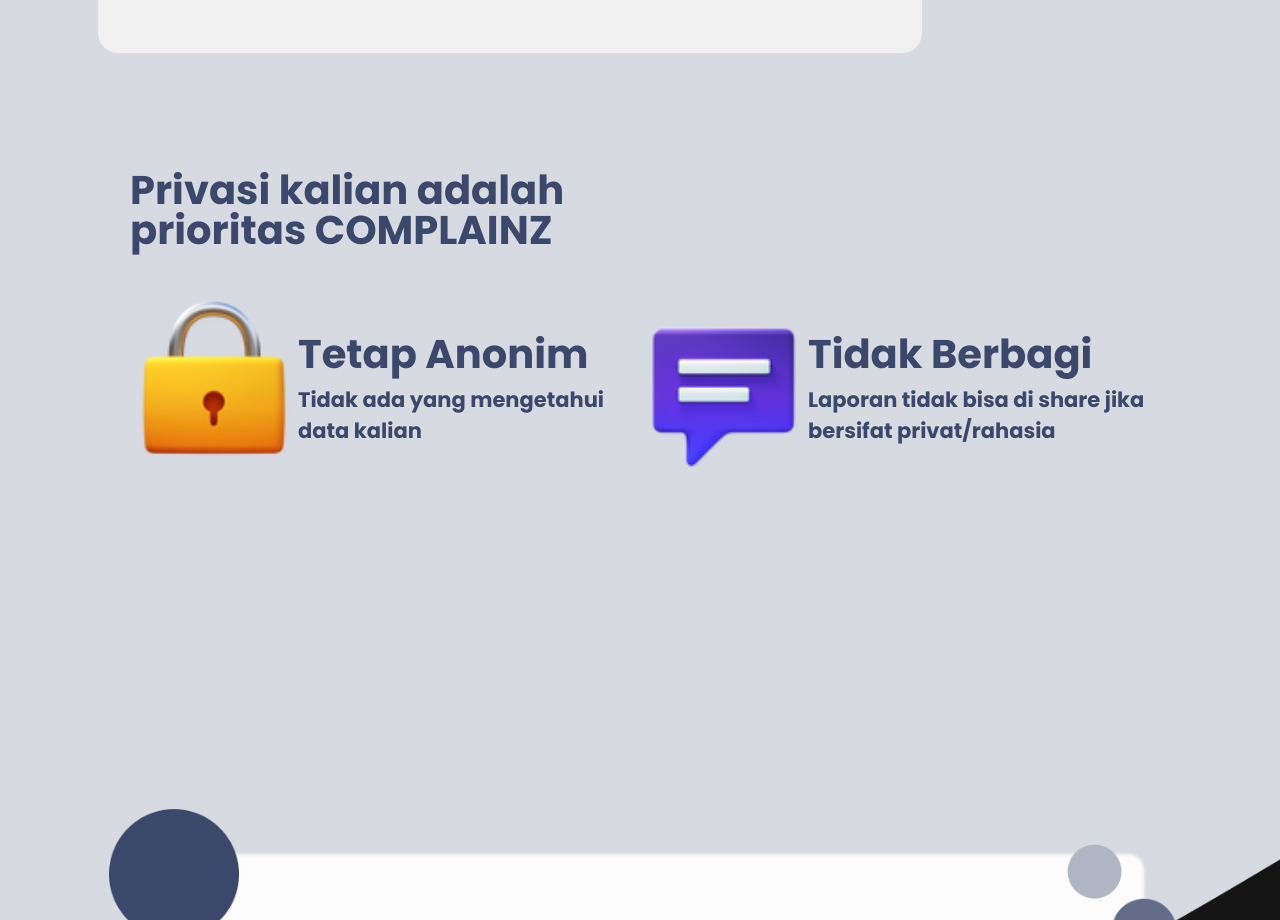
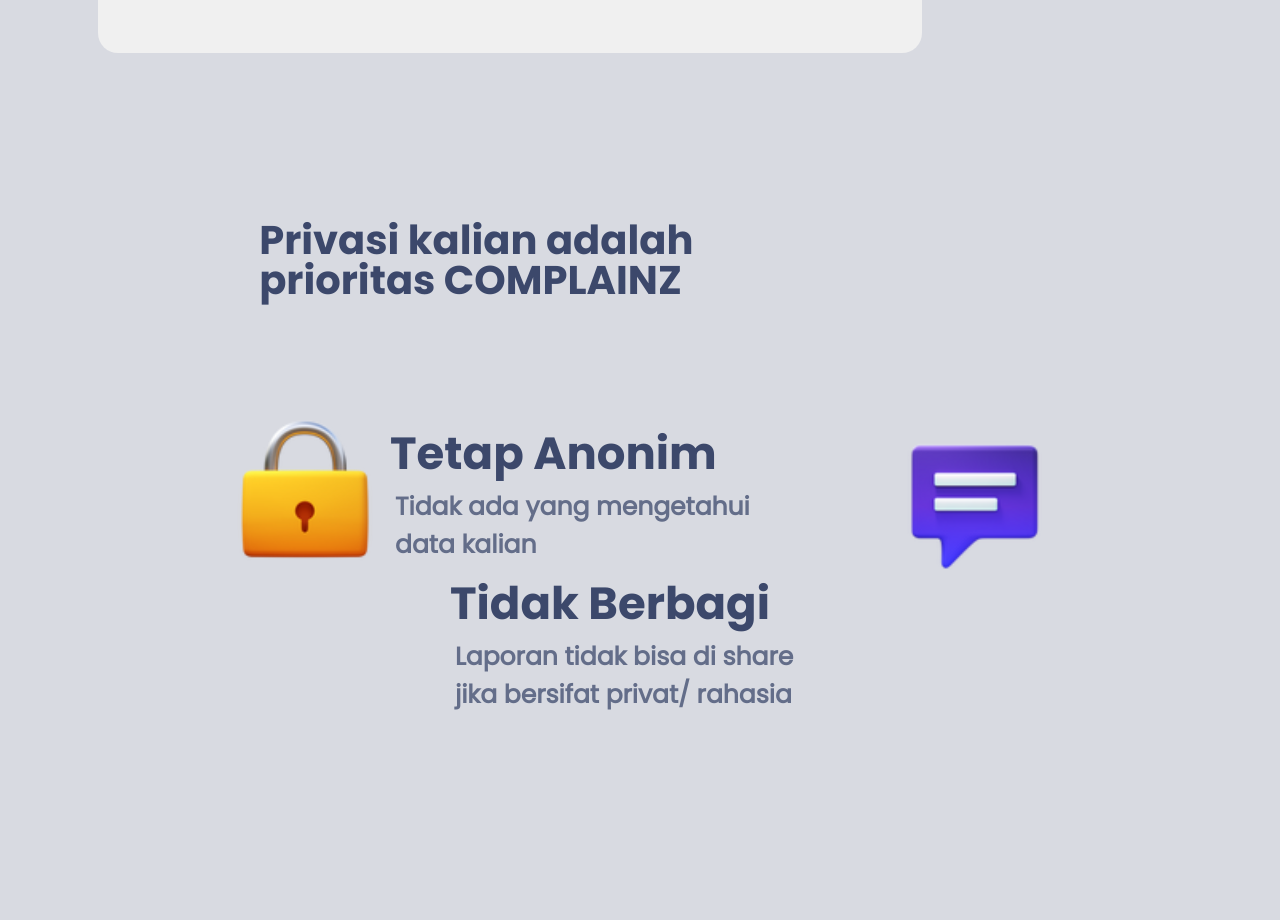
Before and after one commit to Capstone-Alta-19/React-Ecomplaint, a React (Vite) app: page / in a window 1280 px wide. Shown: the part 1100-2020 px from the top of the page. Built offline with nearby package versions, Linux system fonts and the light colour scheme.

Commit message:
fix privasi css

```diff
--- a/src/pages/homePage/abi/HomePage4.jsx
+++ b/src/pages/homePage/abi/HomePage4.jsx
@@ -2,42 +2,36 @@
 import { Row, Col, Typography } from "antd";
 import "./homePage4.css";
 import { Gembok, Pesan } from "../../../assets";
+import Gap from "../../../components/gap/Gap";
 
 const HomePage4 = () => {
   return (
-    <div className="privasi">
-      <h1 className="title-privasi">
-        Privasi kalian adalah prioritas COMPLAINZ
-      </h1>
-      <Row justify="center" className="contentMaster">
-        <Col>
-          <Row align="middle">
-            <Col>
-              <img height={168} src={Gembok} alt="gembok" />
-            </Col>
-            <Col className="content-privasi">
-              <h1 className="titleContentPriv">Tetap Anonim</h1>
-              <h2 className="paragrafContentPriv">
-                Tidak ada yang mengetahui data kalian
-              </h2>
-            </Col>
-          </Row>
+    <>
+      <Gap height={100} />
+      <div>
+        <h1 className="head-privasi">
+          Privasi kalian adalah prioritas COMPLAINZ
+        </h1>
+      </div>
+      <Gap height={120} />
+
+      <Row justify={"center"}>
+        <img height={150} src={Gembok} alt="Gembok" />
+        <Col className="content-privasi">
+          <h1 className="titlePriv">Tetap Anonim</h1>
+          <h2 className="parafPriv">Tidak ada yang mengetahui data kalian</h2>
         </Col>
-        <Col>
-          <Row align="middle">
-            <Col>
-              <img height={168} src={Pesan} alt="gembok" />
-            </Col>
-            <Col className="content-privasi">
-              <h1 className="titleContentPriv">Tidak Berbagi </h1>
-              <h2 className="paragrafContentPriv">
-                Laporan tidak bisa di share jika bersifat privat/rahasia
-              </h2>
-            </Col>
-          </Row>
+
+        <Gap width={120} />
+        <img height={150} src={Pesan} alt="Pesan" />
+        <Col className="content-privasi">
+          <h1 className="titlePriv">Tidak Berbagi </h1>
+          <h2 className="parafPriv">
+            Laporan tidak bisa di share jika bersifat privat/ rahasia
+          </h2>
         </Col>
       </Row>
-    </div>
+    </>
   );
 };
 
--- a/src/pages/homePage/abi/homePage4.css
+++ b/src/pages/homePage/abi/homePage4.css
@@ -3,30 +3,28 @@
   font-family: PoppinsBold;
 }
 
-.contentMaster {
-  margin-top: 50px;
-}
-
-.title-privasi {
-  margin: 50px;
+.head-privasi {
+  margin-left: 14vw;
   font-family: PoppinsBold;
-  font-weight: bold;
   font-size: 40px;
-  width: 443px;
+  width: 450px;
   line-height: 40px;
-}
-
-.titleContentPriv {
-  font-family: PoppinsBold;
-  font-weight: bold;
-  font-size: 40px;
-}
-.paragrafContentPriv {
-  font-family: PoppinsBold;
-
+  color: #3c486b;
 }
 
 .content-privasi {
-  width: 342px;
+  width: 400px;
+}
 
+.titlePriv {
+  color: #3c486b;
+  font-family: PoppinsBold;
+  font-size: 45px;
+  padding-left: 10px;
 }
+
+.parafPriv {
+  padding-left: 15px;
+  color: #636d89;
+  font-size: 25px;
+}
```
